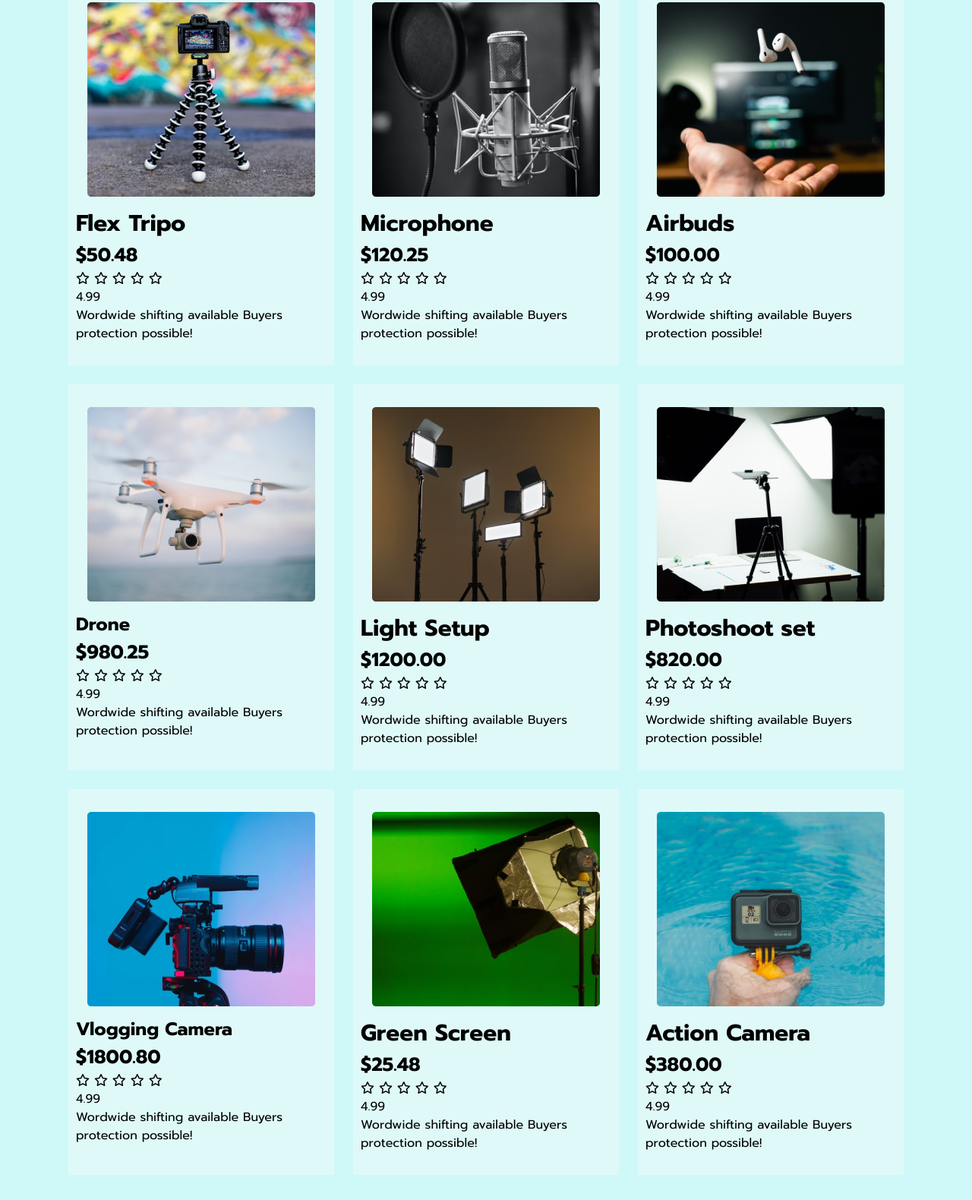
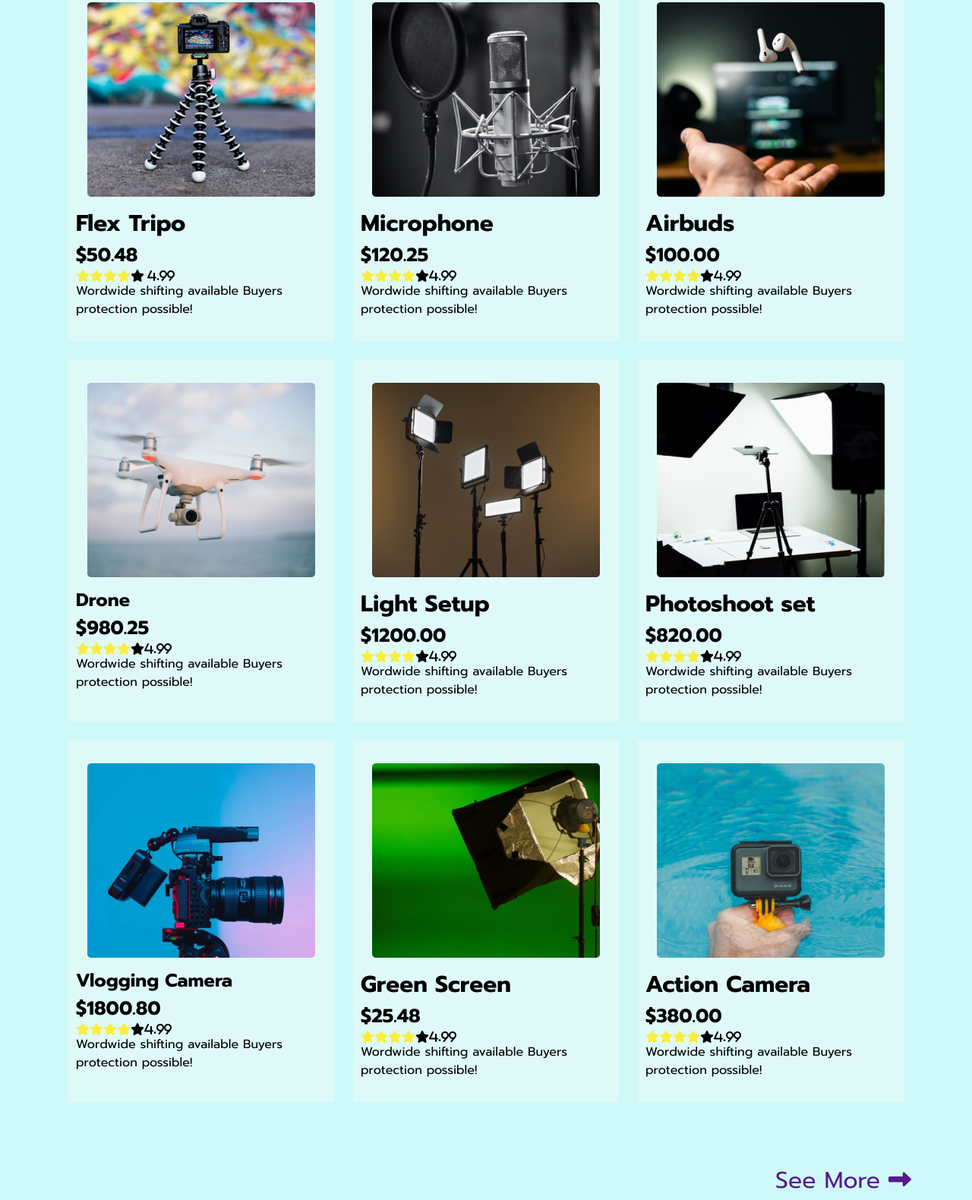
Before and after one commit to qmtazmir/influencer-gear-main, a plain HTML site: page index.html in a window 1280 px wide. Shown: the part 1142-2722 px from the top of the page at 76% size. Drawn offline with Linux system fonts and the light colour scheme.

Commit message:
star icon

```diff
--- a/index.html
+++ b/index.html
@@ -76,13 +76,13 @@
                         <h2 class="product-praice">$50.48</h2>
                         <div class="Product-info">
                             <div class="product-rating">
-                                <i class="far fa-star filled"></i>
-                                <i class="far fa-star filled"></i>
-                                <i class="far fa-star filled"></i>
-                                <i class="far fa-star filled"></i>
-                                <i class="far fa-star blank"></i>
+                                <i class="fas  fa-star filled"></i>
+                                <i class="fas  fa-star filled"></i>
+                                <i class="fas  fa-star filled"></i>
+                                <i class="fas  fa-star filled"></i>
+                                <i class="fas  fa-star blank"> 4.99</i>
+
                             </div>
-                            <p>4.99</p>
                             <p>Wordwide shifting available
                                 Buyers protection possible!</p>
                         </div>
@@ -98,14 +98,14 @@
                         <h2 class="product-praice">$120.25</h2>
                         <div class="product-info">
                             <div class="product-rating">
-                                <i class="far fa-star filled"></i>
-                                <i class="far fa-star filled"></i>
-                                <i class="far fa-star filled"></i>
-                                <i class="far fa-star filled"></i>
-                                <i class="far fa-star blank"></i>
+                                <i class="fas  fa-star filled"></i>
+                                <i class="fas  fa-star filled"></i>
+                                <i class="fas  fa-star filled"></i>
+                                <i class="fas  fa-star filled"></i>
+                                <i class="fas  fa-star blank">4.99</i>
                             </div>
                             <div>
-                                <p>4.99</p>
+
                                 <p>Wordwide shifting
                                     available Buyers protection possible!</p>
                             </div>
@@ -122,14 +122,14 @@
                         <h2 class="product-praice">$100.00</h2>
                         <div class="product-info">
                             <div class="product-rating">
-                                <i class="far fa-star filled"></i>
-                                <i class="far fa-star filled"></i>
-                                <i class="far fa-star filled"></i>
-                                <i class="far fa-star filled"></i>
-                                <i class="far fa-star blank"></i>
+                                <i class="fas  fa-star filled"></i>
+                                <i class="fas  fa-star filled"></i>
+                                <i class="fas  fa-star filled"></i>
+                                <i class="fas  fa-star filled"></i>
+                                <i class="fas  fa-star blank">4.99</i>
                             </div>
                             <div>
-                                <p>4.99</p>
+
                                 <p>Wordwide shifting available
                                     Buyers protection possible!</p>
                             </div>
@@ -146,13 +146,12 @@
                         <h2 class="product-praice">$980.25</h2>
                         <div class="Product-info">
                             <div class="product-rating">
-                                <i class="far fa-star filled"></i>
-                                <i class="far fa-star filled"></i>
-                                <i class="far fa-star filled"></i>
-                                <i class="far fa-star filled"></i>
-                                <i class="far fa-star blank"></i>
+                                <i class="fas  fa-star filled"></i>
+                                <i class="fas  fa-star filled"></i>
+                                <i class="fas  fa-star filled"></i>
+                                <i class="fas  fa-star filled"></i>
+                                <i class="fas  fa-star blank">4.99</i>
                             </div>
-                            <p>4.99</p>
                             <p>Wordwide shifting available
                                 Buyers protection possible!</p>
                         </div>
@@ -168,14 +167,14 @@
                         <h2 class="product-praice">$1200.00</h2>
                         <div class="product-info">
                             <div class="product-rating">
-                                <i class="far fa-star filled"></i>
-                                <i class="far fa-star filled"></i>
-                                <i class="far fa-star filled"></i>
-                                <i class="far fa-star filled"></i>
-                                <i class="far fa-star blank"></i>
+                                <i class="fas  fa-star filled"></i>
+                                <i class="fas  fa-star filled"></i>
+                                <i class="fas  fa-star filled"></i>
+                                <i class="fas  fa-star filled"></i>
+                                <i class="fas  fa-star blank">4.99</i>
                             </div>
                             <div>
-                                <p>4.99</p>
+
                                 <p>Wordwide shifting
                                     available
                                     Buyers protection possible!</p>
@@ -193,14 +192,14 @@
                         <h2 class="product-praice">$820.00</h2>
                         <div class="product-info">
                             <div class="product-rating">
-                                <i class="far fa-star filled"></i>
-                                <i class="far fa-star filled"></i>
-                                <i class="far fa-star filled"></i>
-                                <i class="far fa-star filled"></i>
-                                <i class="far fa-star blank"></i>
+                                <i class="fas  fa-star filled"></i>
+                                <i class="fas  fa-star filled"></i>
+                                <i class="fas  fa-star filled"></i>
+                                <i class="fas  fa-star filled"></i>
+                                <i class="fas  fa-star blank">4.99</i>
                             </div>
                             <div>
-                                <p>4.99</p>
+
                                 <p>Wordwide shifting available
                                     Buyers protection possible!</p>
                             </div>
@@ -217,13 +216,13 @@
                         <h2 class="product-praice">$1800.80</h2>
                         <div class="Product-info">
                             <div class="product-rating">
-                                <i class="far fa-star filled"></i>
-                                <i class="far fa-star filled"></i>
-                                <i class="far fa-star filled"></i>
-                                <i class="far fa-star filled"></i>
-                                <i class="far fa-star blank"></i>
+                                <i class="fas  fa-star filled"></i>
+                                <i class="fas  fa-star filled"></i>
+                                <i class="fas  fa-star filled"></i>
+                                <i class="fas  fa-star filled"></i>
+                                <i class="fas  fa-star blank">4.99</i>
                             </div>
-                            <p>4.99</p>
+
                             <p>Wordwide shifting available
                                 Buyers protection possible!</p>
                         </div>
@@ -238,14 +237,14 @@
                         <h2 class="product-praice">$25.48</h2>
                         <div class="product-info">
                             <div class="product-rating">
-                                <i class="far fa-star filled"></i>
-                                <i class="far fa-star filled"></i>
-                                <i class="far fa-star filled"></i>
-                                <i class="far fa-star filled"></i>
-                                <i class="far fa-star blank"></i>
+                                <i class="fas  fa-star filled"></i>
+                                <i class="fas  fa-star filled"></i>
+                                <i class="fas  fa-star filled"></i>
+                                <i class="fas  fa-star filled"></i>
+                                <i class="fas  fa-star blank">4.99</i>
                             </div>
                             <div>
-                                <p>4.99</p>
+
                                 <p>Wordwide shifting
                                     available
                                     Buyers protection possible!</p>
@@ -264,14 +263,14 @@
                         <h2 class="product-praice">$380.00</h2>
                         <div class="product-info">
                             <div class="product-rating">
-                                <i class="far fa-star filled"></i>
-                                <i class="far fa-star filled"></i>
-                                <i class="far fa-star filled"></i>
-                                <i class="far fa-star filled"></i>
-                                <i class="far fa-star blank"></i>
+                                <i class="fas  fa-star filled"></i>
+                                <i class="fas  fa-star filled"></i>
+                                <i class="fas  fa-star filled"></i>
+                                <i class="fas  fa-star filled"></i>
+                                <i class="fas  fa-star blank">4.99</i>
                             </div>
                             <div>
-                                <p>4.99</p>
+                                <!-- <p>4.99</p> -->
                                 <p>Wordwide shifting available
                                     Buyers protection possible!</p>
                             </div>
--- a/style/style.css
+++ b/style/style.css
@@ -82,13 +82,14 @@ nav {
 
 .preebook {
     text-decoration: none;
-    text-align: auto;
-    width: 120px;
+    /* text-align: auto; */
+    /* width: 120px; */
     font-size: 20px;
     background-color: #e91e63;
-    padding: 15x 40px;
-    border-radius: 30px;
-    word-spacing: 30px;
+    padding-right: 30px;
+    padding-left: 10px;
+    border-radius: 45px;
+    /* word-spacing: 10px; */
 }
 
 .camera {
@@ -131,6 +132,16 @@ nav {
 
 .product-titel {
     font-size: 30px;
+
+}
+
+.product-rating {
+    display: flex;
+}
+
+.filled {
+    color: #F9EE3E;
+
 }
 
 .product-praice {
@@ -203,16 +214,14 @@ nav {
         flex-direction: column;
     }
 
-    .mobil-view {
-        display: list-item;
-    }
+
 
     .biusnes-ions {
         display: none;
     }
 
     .product-collection {
-        width: 300px;
+        grid-template-columns: 1;
 
     }
 
```
